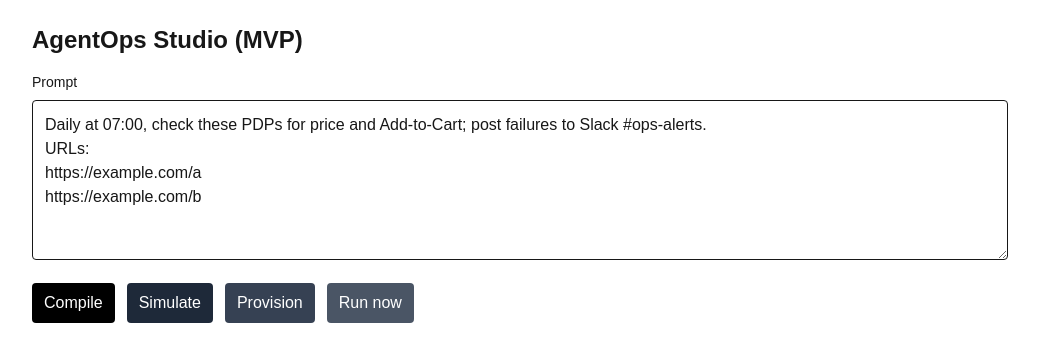
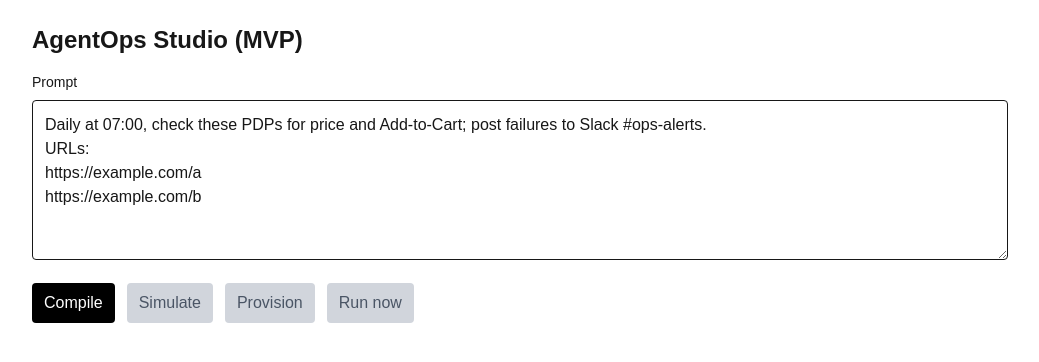
Before and after one commit to RaghavB1404/nextjs-boilerplate, a Next.js app: page / in a window 1280 px wide. Shown: the top 362 px of the page, without its empty margins (120-1159 px from the left). Built offline with nearby package versions, Linux system fonts and the light colour scheme.

Commit message:
Update page.tsx

```diff
--- a/app/page.tsx
+++ b/app/page.tsx
@@ -1,28 +1,57 @@
 'use client';
 
-import { useState } from 'react';
+import { useEffect, useMemo, useState } from 'react';
 
 type Spec = any;
+type ReportRow = { url: string; ok: boolean; failures: string[]; millis: number; evidence?: string | null };
+type Summary = { total: number; passed: number; failed: number };
 
 export default function Home() {
   const [prompt, setPrompt] = useState(
     'Daily at 07:00, check these PDPs for price and Add-to-Cart; post failures to Slack #ops-alerts.\nURLs:\nhttps://example.com/a\nhttps://example.com/b'
   );
+
   const [spec, setSpec] = useState<Spec | null>(null);
   const [repaired, setRepaired] = useState<boolean | null>(null);
-  const [report, setReport] = useState<any[] | null>(null);
-  const [summary, setSummary] = useState<any | null>(null);
+  const [report, setReport] = useState<ReportRow[] | null>(null);
+  const [summary, setSummary] = useState<Summary | null>(null);
   const [webhookUrl, setWebhookUrl] = useState<string>('');
   const [busy, setBusy] = useState<string>('');
   const [msg, setMsg] = useState<string>('');
+
+  // --- hydrate spec from sessionStorage so reloads don't wipe it
+  useEffect(() => {
+    try {
+      const raw = sessionStorage.getItem('agentops_spec');
+      if (raw) setSpec(JSON.parse(raw));
+      const wh = sessionStorage.getItem('agentops_webhook');
+      if (wh) setWebhookUrl(wh);
+    } catch {}
+  }, []);
+
+  useEffect(() => {
+    if (spec) sessionStorage.setItem('agentops_spec', JSON.stringify(spec));
+  }, [spec]);
+
+  useEffect(() => {
+    if (webhookUrl) sessionStorage.setItem('agentops_webhook', webhookUrl);
+  }, [webhookUrl]);
+
+  const canSimulate = useMemo(() => !!spec, [spec]);
+  const canProvision = useMemo(() => !!spec, [spec]);
+  const canRun = useMemo(() => !!webhookUrl, [webhookUrl]);
 
   async function call(path: string, body?: any) {
     const res = await fetch(path, {
       method: 'POST',
       headers: { 'content-type': 'application/json' },
       body: body ? JSON.stringify(body) : undefined,
+      cache: 'no-store',
     });
-    if (!res.ok) throw new Error(`${path} ${res.status}`);
+    if (!res.ok) {
+      const t = await res.text().catch(() => '');
+      throw new Error(`${path} ${res.status} ${t}`);
+    }
     return res.json();
   }
 
@@ -30,10 +59,19 @@
     try {
       setBusy('Compiling…'); setMsg('');
       const data = await call('/api/compile', { prompt });
-      setSpec(data.spec); setRepaired(!!data.repaired);
+      console.log('COMPILE response:', data);
+      if (!data || !data.spec) throw new Error('No spec returned from /api/compile');
+      setSpec(data.spec);
+      setRepaired(!!data.repaired);
+      // reset downstream state
+      setReport(null); setSummary(null); setWebhookUrl('');
       setMsg('Compiled OK' + (data.repaired ? ' (repaired)' : ''));
-    } catch (e: any) { setMsg(e.message || 'compile failed'); }
-    finally { setBusy(''); }
+    } catch (e: any) {
+      console.error(e);
+      setMsg(e.message || 'compile failed');
+    } finally {
+      setBusy('');
+    }
   }
 
   async function onSimulate() {
@@ -41,10 +79,16 @@
     try {
       setBusy('Simulating…'); setMsg('');
       const data = await call('/api/simulate', { spec });
-      setReport(data.report); setSummary(data.summary);
-      setMsg(`Simulated: ${data.summary.passed} passed / ${data.summary.failed} failed`);
-    } catch (e: any) { setMsg(e.message || 'simulate failed'); }
-    finally { setBusy(''); }
+      console.log('SIMULATE response:', data);
+      setReport(data.report || []);
+      setSummary(data.summary || null);
+      setMsg(data.summary ? `Simulated: ${data.summary.passed} passed / ${data.summary.failed} failed` : 'Simulated');
+    } catch (e: any) {
+      console.error(e);
+      setMsg(e.message || 'simulate failed');
+    } finally {
+      setBusy('');
+    }
   }
 
   async function onProvision() {
@@ -52,10 +96,16 @@
     try {
       setBusy('Provisioning n8n…'); setMsg('');
       const data = await call('/api/provision', { spec });
+      console.log('PROVISION response:', data);
+      if (!data.webhookUrl) throw new Error('No webhookUrl returned');
       setWebhookUrl(data.webhookUrl);
       setMsg('Provisioned OK');
-    } catch (e: any) { setMsg(e.message || 'provision failed'); }
-    finally { setBusy(''); }
+    } catch (e: any) {
+      console.error(e);
+      setMsg(e.message || 'provision failed');
+    } finally {
+      setBusy('');
+    }
   }
 
   async function onExecute() {
@@ -64,9 +114,14 @@
       setBusy('Executing…'); setMsg('');
       const payload = { report: report || [] };
       const data = await call('/api/execute', { webhookUrl, payload });
-      setMsg('Executed: Slack posted');
-    } catch (e: any) { setMsg(e.message || 'execute failed'); }
-    finally { setBusy(''); }
+      console.log('EXECUTE response:', data);
+      setMsg('Executed: Slack posted (see channel)');
+    } catch (e: any) {
+      console.error(e);
+      setMsg(e.message || 'execute failed');
+    } finally {
+      setBusy('');
+    }
   }
 
   return (
@@ -81,10 +136,10 @@
       />
 
       <div className="flex gap-3 mt-4">
-        <button onClick={onCompile} className="px-3 py-2 rounded bg-black text-white">Compile</button>
-        <button onClick={onSimulate} className="px-3 py-2 rounded bg-gray-800 text-white">Simulate</button>
-        <button onClick={onProvision} className="px-3 py-2 rounded bg-gray-700 text-white">Provision</button>
-        <button onClick={onExecute} className="px-3 py-2 rounded bg-gray-600 text-white">Run now</button>
+        <button type="button" onClick={onCompile} className="px-3 py-2 rounded bg-black text-white">Compile</button>
+        <button type="button" onClick={onSimulate} disabled={!canSimulate} className={`px-3 py-2 rounded ${canSimulate ? 'bg-gray-800 text-white' : 'bg-gray-300 text-gray-600 cursor-not-allowed'}`}>Simulate</button>
+        <button type="button" onClick={onProvision} disabled={!canProvision} className={`px-3 py-2 rounded ${canProvision ? 'bg-gray-700 text-white' : 'bg-gray-300 text-gray-600 cursor-not-allowed'}`}>Provision</button>
+        <button type="button" onClick={onExecute} disabled={!canRun} className={`px-3 py-2 rounded ${canRun ? 'bg-gray-600 text-white' : 'bg-gray-300 text-gray-600 cursor-not-allowed'}`}>Run now</button>
         {busy && <span className="ml-2 text-sm">{busy}</span>}
       </div>
 
```
